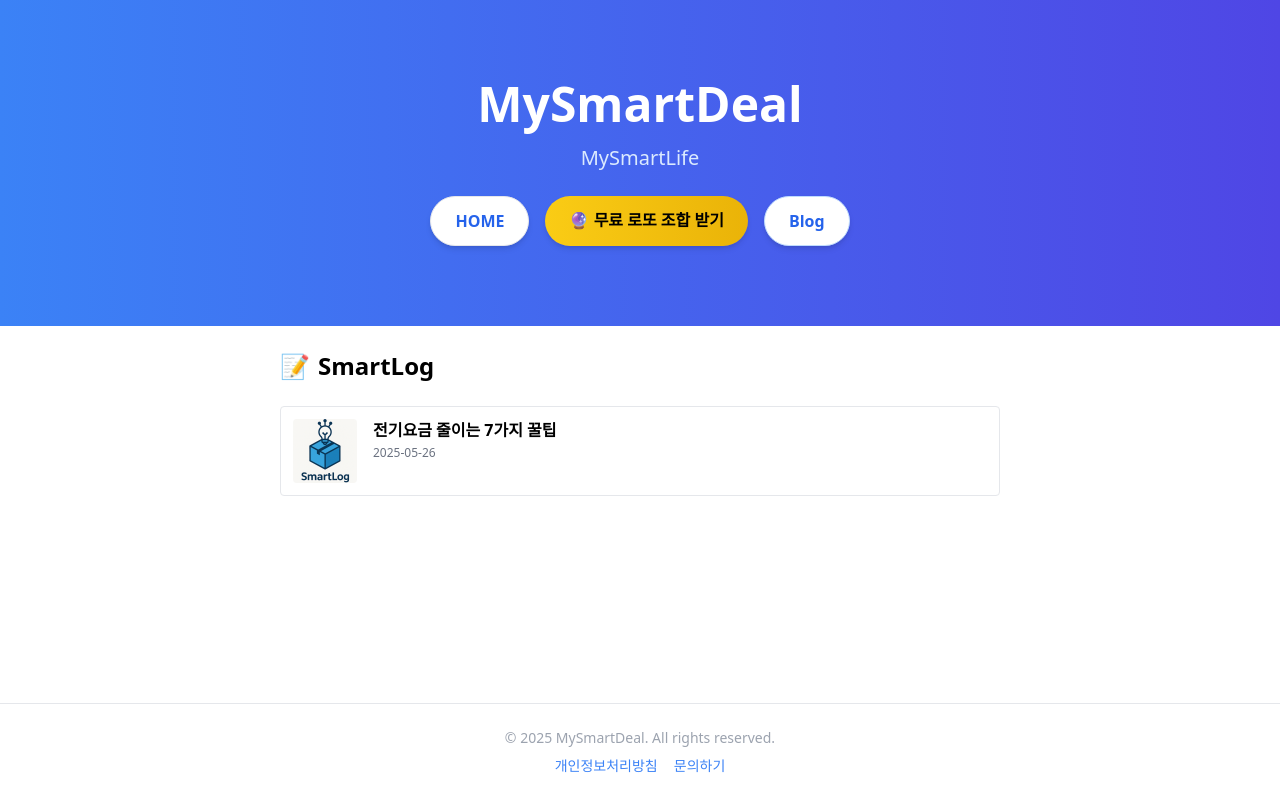
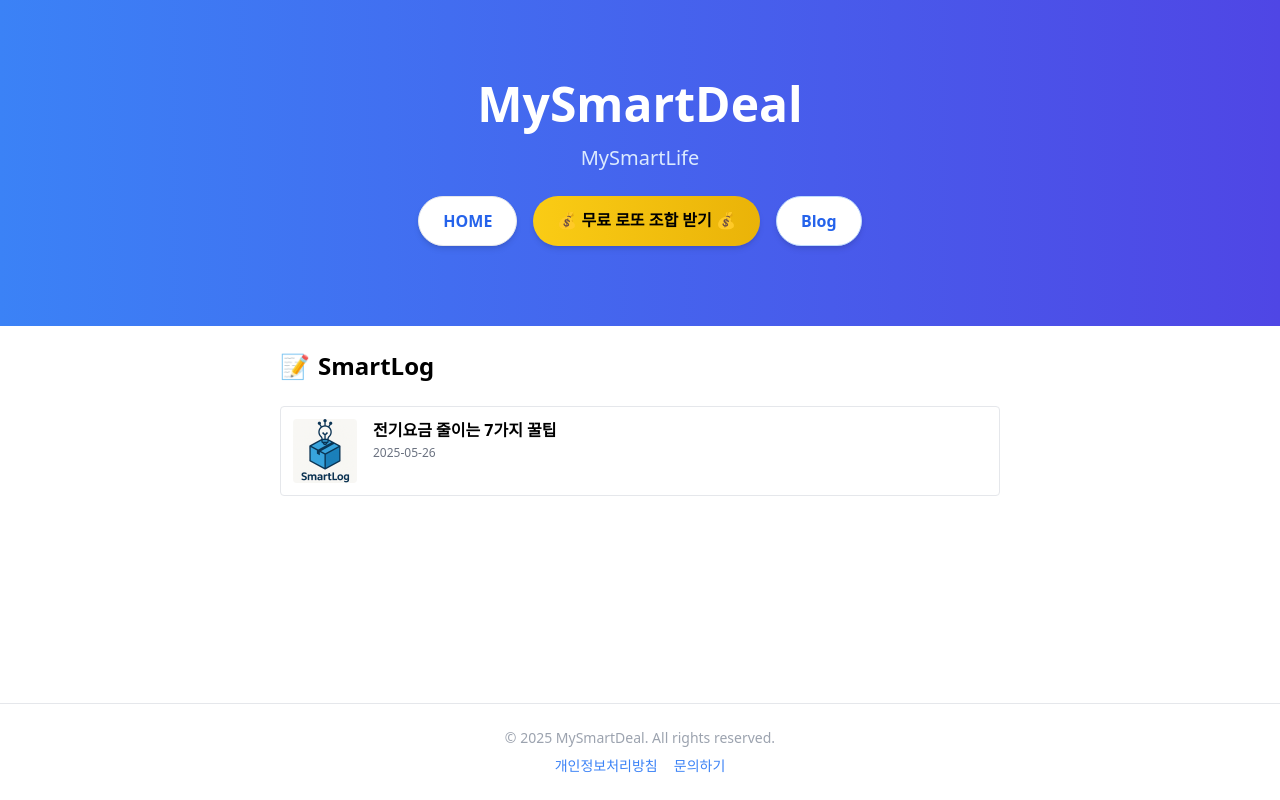
Before and after one commit to mysmartdeal/mysmartdeal, a Next.js app: page /smartlog in a window 1280 px wide. Built offline with nearby package versions, Linux system fonts and the light colour scheme.

Commit message:
Update HeroSection.js

```diff
--- a/components/HeroSection.js
+++ b/components/HeroSection.js
@@ -20,7 +20,7 @@ export default function HeroSection() {
           href="/lotto"
           className="bg-gradient-to-r from-yellow-400 to-yellow-500 text-black font-semibold rounded-full px-6 py-3 shadow-md hover:shadow-lg hover:-translate-y-0.5 transition-all duration-200"
         >
-          🔮 무료 로또 조합 받기
+          💰 무료 로또 조합 받기 💰
         </a>
 
         {/* 블로그 버튼 */}
```
